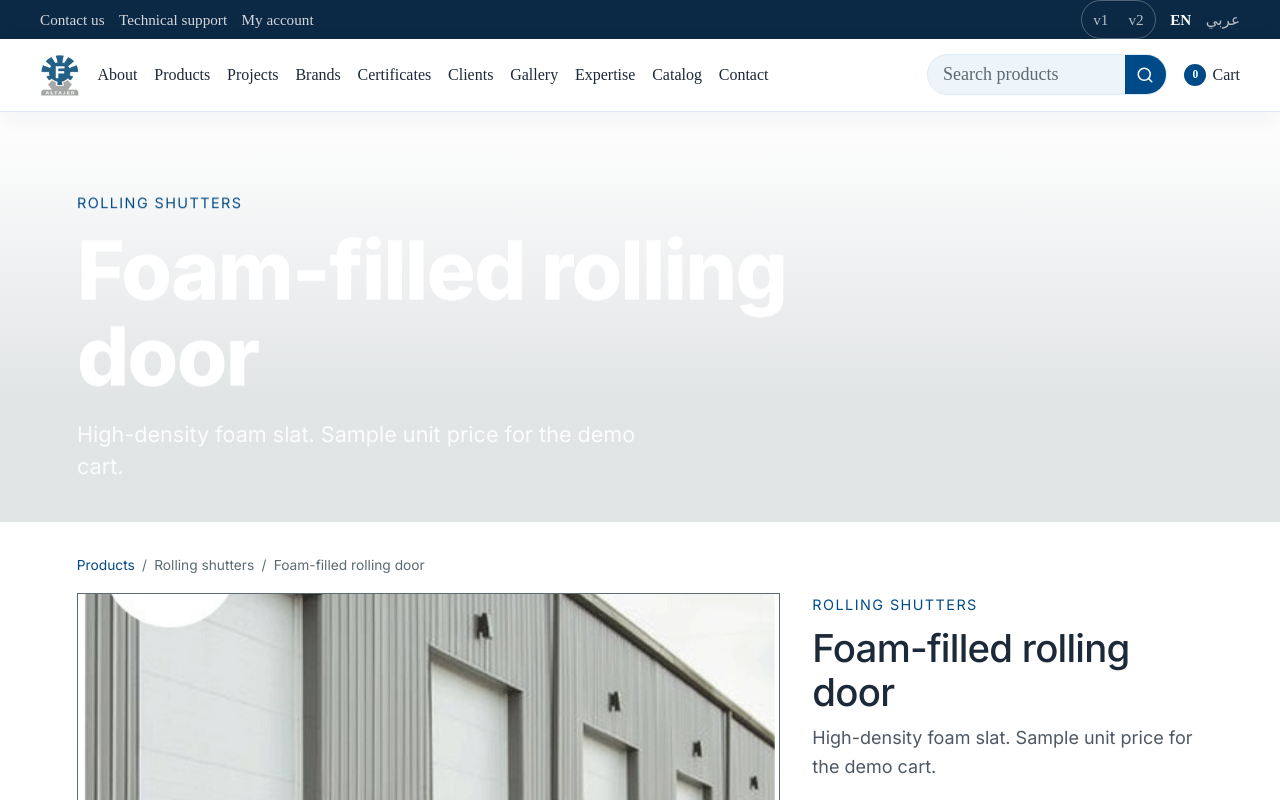
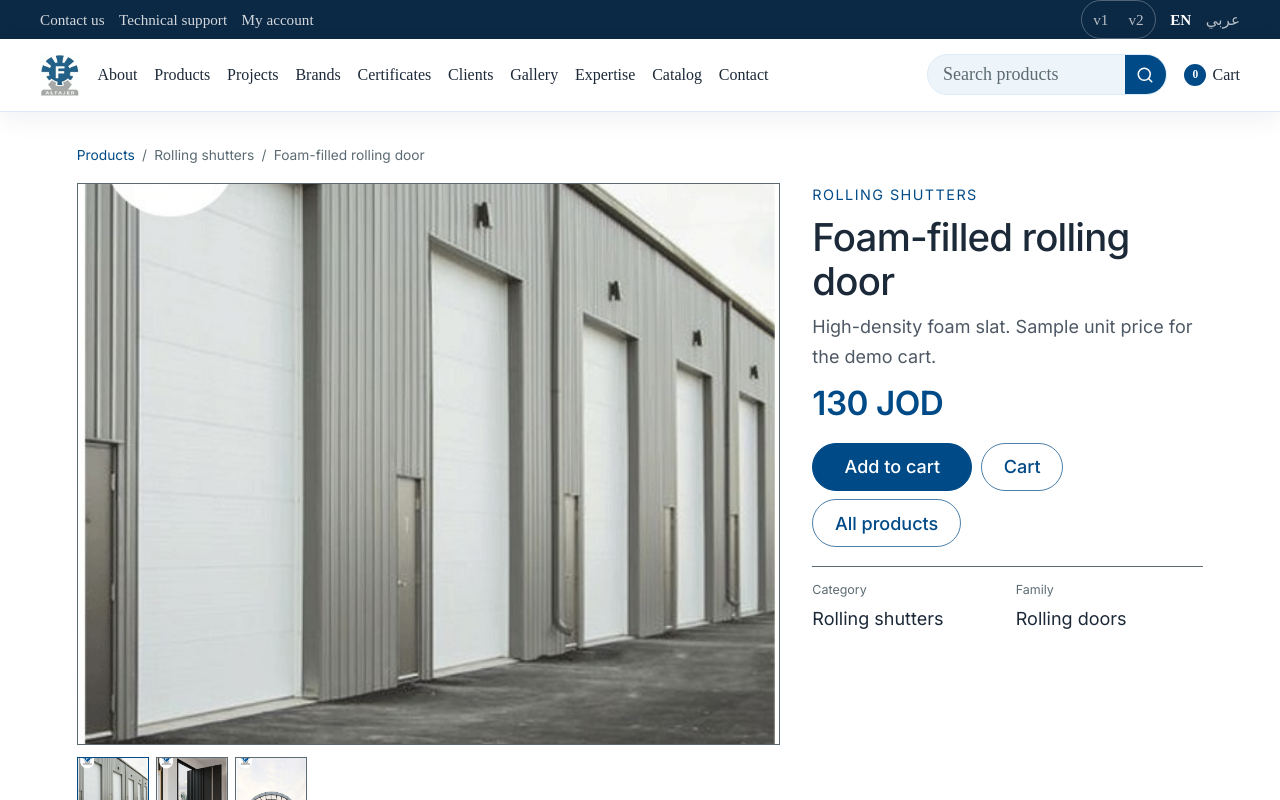
Before and after one commit to IWasimSoudan/al-fajer-dem, a Next.js app: page /en/products/foam in a window 1280 px wide. Shown: the top 800 px of the page. Built offline with nearby package versions, Linux system fonts and the light colour scheme.

Commit message:
Update page.tsx

```diff
--- a/app/[lang]/products/[id]/page.tsx
+++ b/app/[lang]/products/[id]/page.tsx
@@ -1,4 +1,3 @@
-import { PageStage } from "@/components/PageStage";
 import { ProductDetail } from "@/components/ProductDetail";
 import { productById, products, type ProductId } from "@/lib/catalog";
 import { getDictionary } from "@/lib/dictionaries";
@@ -29,17 +28,12 @@ export default async function ProductPage({ params }: { params: Promise<{ lang:
   const product = productById(id);
   if (!product) notFound();
   const dict = getDictionary(lang);
-  const copy = dict.products.items[product.id];
 
   return (
-    <PageStage
-      lang={lang}
-      dict={dict}
-      kicker={dict.products.categories[product.category].title}
-      title={copy.name}
-      lead={copy.detail}
-    >
-      <ProductDetail lang={lang} dict={dict} id={product.id as ProductId} />
-    </PageStage>
+    <div className="home-page stage-page">
+      <div className="page-body">
+        <ProductDetail lang={lang} dict={dict} id={product.id as ProductId} />
+      </div>
+    </div>
   );
 }
```
